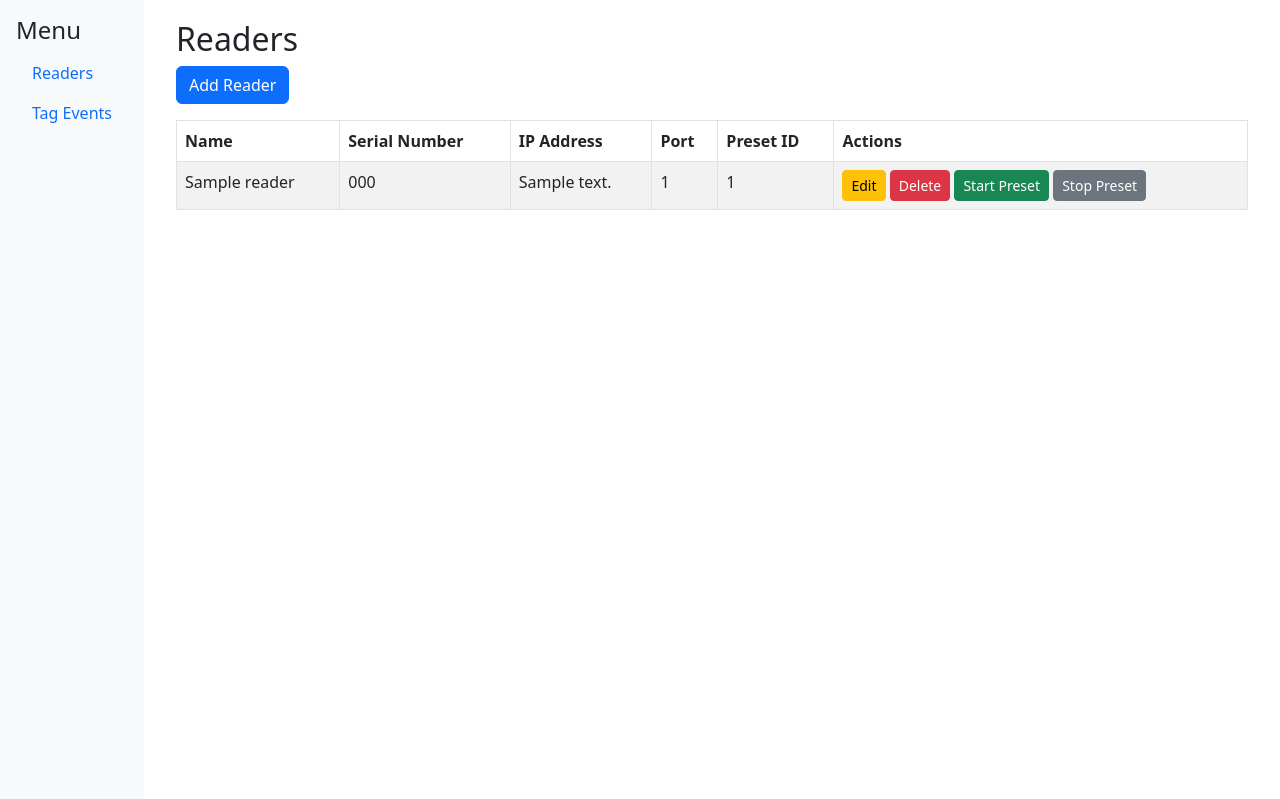
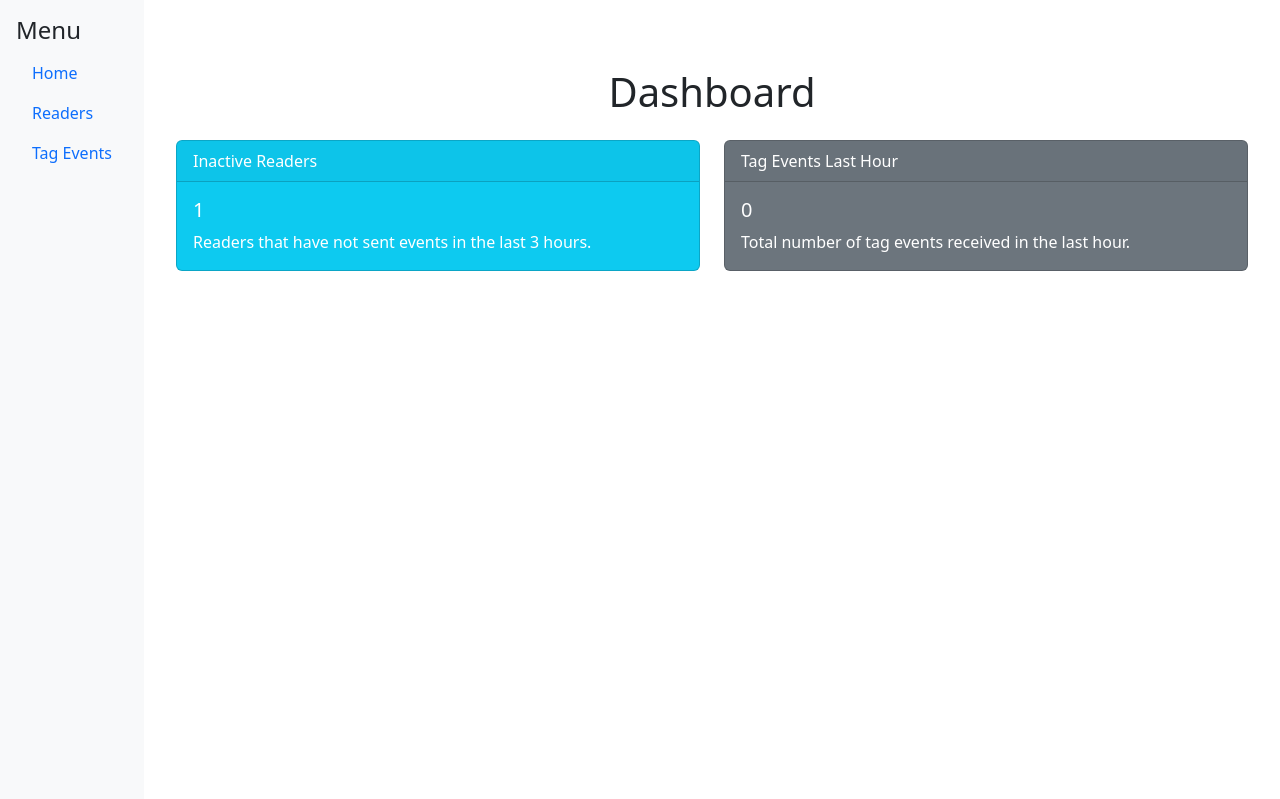
Before and after one commit to suporterfid/iot-api-manager, a Django app: page / in a window 1280 px wide. Shown: the top 799 px of the page. Run offline with Django 5.2, Linux system fonts and the light colour scheme; tables that the repository leaves empty hold one stand-in row (values such as "Sample post").

Commit message:
Added simple dashboard example

```diff
--- /dev/null
+++ b/readers/templates/readers/dashboard.html
@@ -0,0 +1,28 @@
+{% extends 'base.html' %}
+
+{% block content %}
+<div class="container mt-5">
+    <h1 class="text-center">Dashboard</h1>
+
+    <div class="row mt-4">
+        <div class="col-md-6">
+            <div class="card text-white bg-info mb-3">
+                <div class="card-header">Inactive Readers</div>
+                <div class="card-body">
+                    <h5 class="card-title">{{ inactive_readers_count }}</h5>
+                    <p class="card-text">Readers that have not sent events in the last 3 hours.</p>
+                </div>
+            </div>
+        </div>
+        <div class="col-md-6">
+            <div class="card text-white bg-secondary mb-3">
+                <div class="card-header">Tag Events Last Hour</div>
+                <div class="card-body">
+                    <h5 class="card-title">{{ tag_events_last_hour }}</h5>
+                    <p class="card-text">Total number of tag events received in the last hour.</p>
+                </div>
+            </div>
+        </div>
+    </div>
+</div>
+{% endblock %}
--- a/readers/templates/readers/tag_event_list.html
+++ b/readers/templates/readers/tag_event_list.html
@@ -1,5 +1,5 @@
 {% extends 'base.html' %}
-
+{% load custom_filters %}
 {% block content %}
 <div class="container">
     <h2>Tag Events</h2>
@@ -13,6 +13,7 @@
         <input type="date" name="start_date" class="form-control mr-2" value="{{ request.GET.start_date }}">
         <input type="date" name="end_date" class="form-control mr-2" value="{{ request.GET.end_date }}">
         <button type="submit" class="btn btn-primary">Filter</button>
+        <a href="{% url 'export_tag_events' %}?{% query_transform 'reader' 'start_date' 'end_date' 'sort' 'direction' %}" class="btn btn-secondary">Export to CSV</a>
     </form>
     <div class="table-responsive">
         <table class="table table-striped table-bordered table-hover">
--- a/readers/urls.py
+++ b/readers/urls.py
@@ -1,9 +1,10 @@
 from django.urls import path
 from . import views
-from .views import reader_list, reader_create, reader_update, reader_delete, start_preset, stop_preset, webhook_receiver, tag_event_list
+from .views import dashboard, reader_list, reader_create, reader_update, reader_delete, start_preset, stop_preset, webhook_receiver, tag_event_list, export_tag_events
 
 urlpatterns = [
-    path('', reader_list, name='reader_list'),
+    path('', dashboard, name='dashboard'),
+    path('readers/', reader_list, name='reader_list'),
     path('create/', reader_create, name='reader_create'),
     path('update/<int:pk>/', reader_update, name='reader_update'),
     path('delete/<int:pk>/', reader_delete, name='reader_delete'),
@@ -12,4 +13,6 @@ urlpatterns = [
     path('webhook/', webhook_receiver, name='webhook_receiver'),
     path('tags/', tag_event_list, name='tag_event_list'),
     path('tag-event/<int:event_id>/details/', views.tag_event_details, name='tag_event_details'),
+    path('tags/export/', export_tag_events, name='export_tag_events'),
+
 ]
--- a/readers/views.py
+++ b/readers/views.py
@@ -1,10 +1,14 @@
 from django.views.decorators.csrf import csrf_exempt
 from django.core.paginator import Paginator
 from django.shortcuts import render, redirect, get_object_or_404
-from django.db.models import Q
+from django.db.models import Q, Count
+from django.utils import timezone
+from datetime import timedelta
 from .models import Reader, TagEvent
 from .forms import ReaderForm
 from django.http import JsonResponse
+from django.http import HttpResponse
+import csv
 import requests
 import json
 import base64
@@ -225,3 +229,57 @@ def tag_event_details(request, event_id):
         return JsonResponse(data)
     except TagEvent.DoesNotExist:
         return JsonResponse({'error': 'Tag event not found'}, status=404)
+
+def export_tag_events(request):
+    # Filtering logic (same as in the list view)
+    tags = TagEvent.objects.all()
+    reader_id = request.GET.get('reader')
+    start_date = request.GET.get('start_date')
+    end_date = request.GET.get('end_date')
+
+    if reader_id:
+        tags = tags.filter(reader__id=reader_id)
+    if start_date:
+        tags = tags.filter(timestamp__gte=start_date)
+    if end_date:
+        tags = tags.filter(timestamp__lte=end_date)
+
+    # Sorting logic (same as in the list view)
+    sort = request.GET.get('sort', 'timestamp')
+    direction = request.GET.get('direction', 'desc')
+    if direction == 'asc':
+        tags = tags.order_by(sort)
+    else:
+        tags = tags.order_by(f'-{sort}')
+
+    # Create the HttpResponse object with the appropriate CSV header.
+    response = HttpResponse(content_type='text/csv')
+    response['Content-Disposition'] = 'attachment; filename="tag_events.csv"'
+
+    writer = csv.writer(response)
+    writer.writerow(['Reader', 'EPC', 'Timestamp'])
+
+    for tag in tags:
+        writer.writerow([tag.reader.name, tag.epc, tag.timestamp])
+
+    return response
+
+def dashboard(request):
+    # Calculate time ranges
+    now = timezone.now()
+    three_hours_ago = now - timedelta(hours=3)
+    one_hour_ago = now - timedelta(hours=1)
+
+    # Get the count of readers that have not sent events in the last 3 hours
+    readers_with_recent_events = TagEvent.objects.filter(timestamp__gte=three_hours_ago).values('reader').distinct()
+    inactive_readers_count = Reader.objects.exclude(id__in=readers_with_recent_events).count()
+
+    # Get the count of tag events received in the last hour
+    tag_events_last_hour = TagEvent.objects.filter(timestamp__gte=one_hour_ago).count()
+
+    context = {
+        'inactive_readers_count': inactive_readers_count,
+        'tag_events_last_hour': tag_events_last_hour,
+    }
+
+    return render(request, 'readers/dashboard.html', context)
--- a/templates/base.html
+++ b/templates/base.html
@@ -26,6 +26,9 @@
             <h4>Menu</h4>
             <ul class="nav flex-column">
                 <li class="nav-item">
+                    <a class="nav-link" href="{% url 'dashboard' %}">Home</a>
+                </li>
+                <li class="nav-item">
                     <a class="nav-link" href="{% url 'reader_list' %}">Readers</a>
                 </li>
                 <li class="nav-item">
```
Also changed, not shown: readers/templatetags/custom_filters.py (added, +13 -0 lines), readers/templatetags/__init__.py (added).
